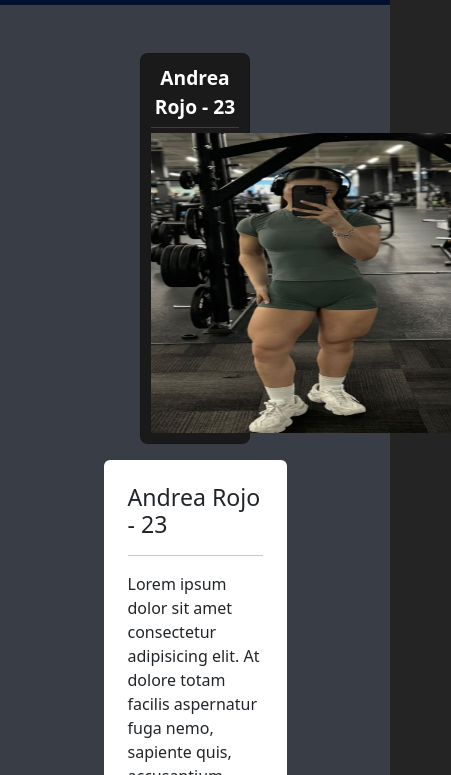
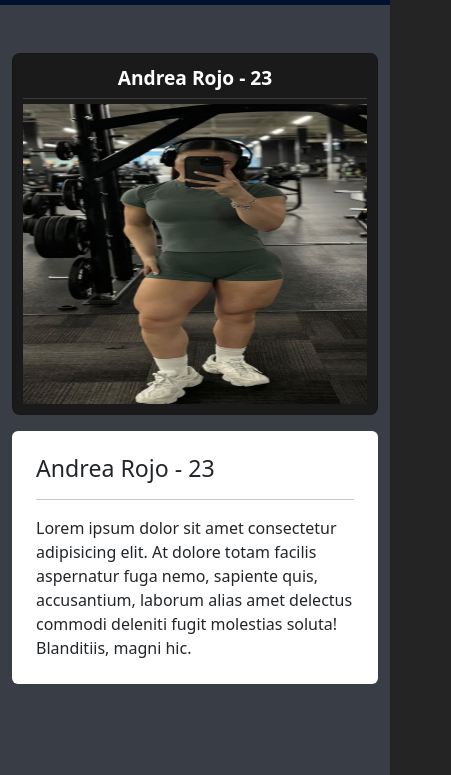
Before and after one commit to JacbGit/ItesoMatch_Testing, a plain HTML site: page views/swipe.html in a window 390 px wide. Shown: the part 69-844 px from the top of the page, 451 px wide, since content can reach past the window. Drawn offline with nearby package versions, Linux system fonts and the light colour scheme; a web font is replaced by a local one.

Commit message:
Fixed swipe responsiveness

```diff
--- a/views/swipe.css
+++ b/views/swipe.css
@@ -80,6 +80,20 @@
       padding: 10px;
   }
 
+  .description {
+    width: 50%
+  }
+
+@media (max-width: 768px){
+    .card {
+        width: 100%;
+    }
+
+    .description {
+        width: 100%
+    }
+}
+
   .card__title {
       color:white;
       font-size: larger;
--- a/views/swipe.html
+++ b/views/swipe.html
@@ -51,7 +51,7 @@
 
             </div>
             <div class="d-flex justify-content-center">
-                <div class="bg-white rounded p-4 w-50">
+                <div class="bg-white rounded p-4 description">
                     <h3>Andrea Rojo - 23</h3>
                     <hr>
                     Lorem ipsum dolor sit amet consectetur adipisicing elit. At dolore totam facilis aspernatur fuga
--- a/views/swipe.js
+++ b/views/swipe.js
@@ -54,7 +54,7 @@ document.querySelector('#swipeContainer').innerHTML = String.raw`
                     </p>
                     <div class="separator w-full my"></div>
                     <div>
-                        <img src="../assets/karen.jpeg" style="height: 300px; width:300px">
+                        <img src="../assets/karen.jpeg" style="max-height: 300px; width:100%">
                     </div>
                 </div>
             </div>
```
